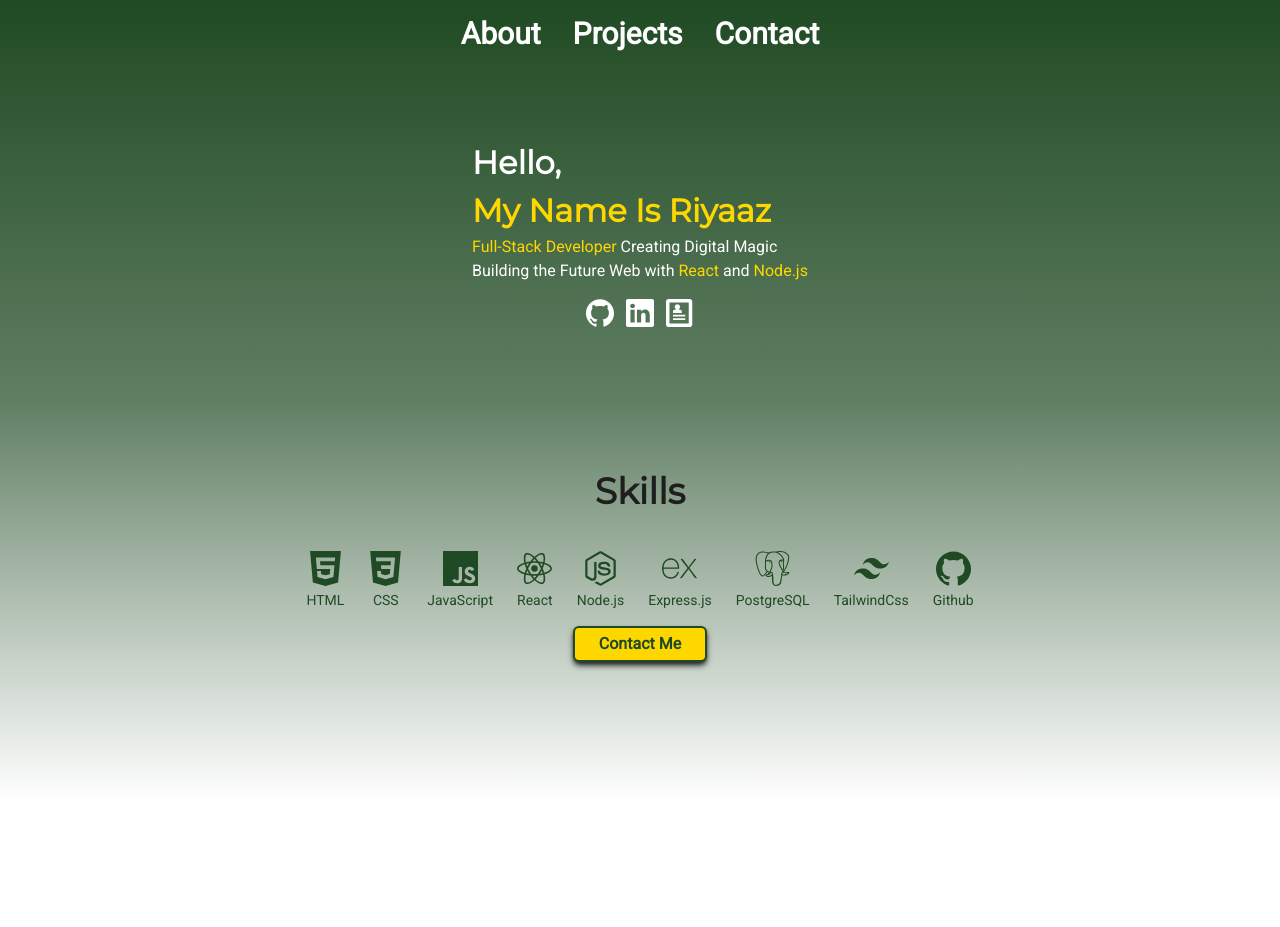
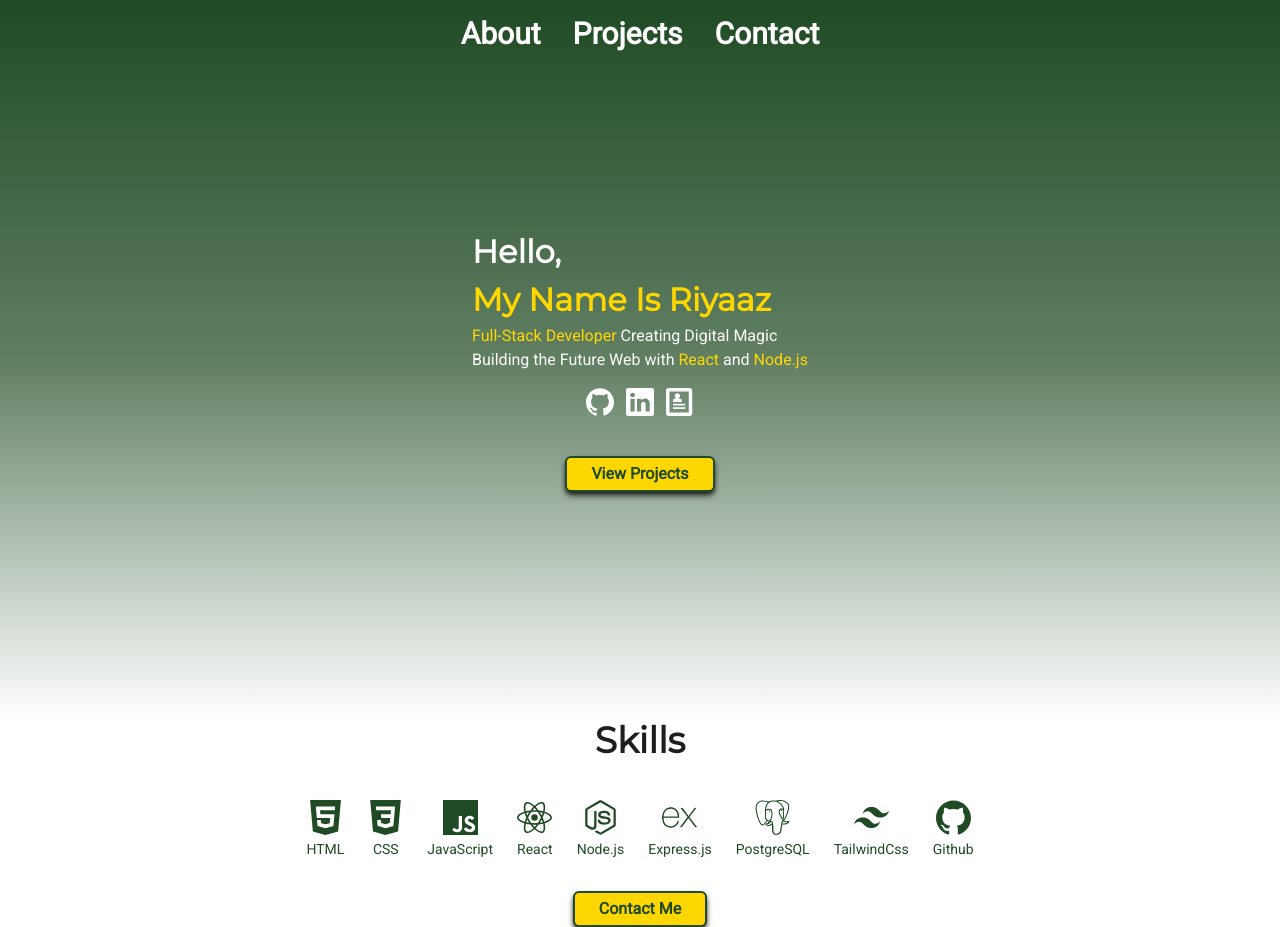
Before and after one commit to Riyaazct/myPortfolio, a React (Vite) app: page / in a window 1280 px wide. Before the commit the page ends 800 px from the top, so only its background shows below. Built offline with nearby package versions, Linux system fonts and the light colour scheme.

Commit message:
update: completed components

```diff
--- a/src/App.jsx
+++ b/src/App.jsx
@@ -1,9 +1,11 @@
 import Home from "./pages/Home";
+import Skills from "./pages/Skills";
 
 function App() {
   return (
-    <div className="">
+    <div>
       <Home />
+      <Skills />
     </div>
   );
 }
--- a/src/components/Button.jsx
+++ b/src/components/Button.jsx
@@ -1,7 +1,7 @@
-const Button = () => {
+const Button = ({ title }) => {
   return (
-    <button className="mt-2 py-1 px-6 border-2 border-[#1F4A23] bg-[#FFD700] rounded-md text-[#1f4a23] font-semibold shadow-[#1E1E1E] shadow-md">
-      Contact Me
+    <button className="mt-6 py-1 px-6 border-2 border-[#1F4A23] bg-[#FFD700] rounded-md text-[#1f4a23] font-semibold shadow-[#1E1E1E] shadow-md">
+      {title}
     </button>
   );
 };
--- a/src/components/Nav.jsx
+++ b/src/components/Nav.jsx
@@ -24,7 +24,7 @@ const Nav = () => {
       <ul
         className={
           isOpen
-            ? "ease-in duration-500 fixed left-0 top-0 flex flex-col justify-center items-center w-full h-screen bg-[#1F4A23]"
+            ? "ease-in duration-500 fixed left-0 top-0 flex flex-col justify-center items-center w-full h-screen bg-[#2E3B4E]"
             : "absolute top-0 h-screen left-[100%] ease-in duration-500 flex flex-col w-full md:h-min md:static md:flex-row justify-center items-center"
         }
       >
--- a/src/pages/Home.jsx
+++ b/src/pages/Home.jsx
@@ -1,5 +1,6 @@
 import Nav from "../components/Nav";
-import Skills from "./Skills";
+import Button from "../components/Button";
+// import Skills from "./Skills";
 import { SiGithub } from "react-icons/si";
 import { BsLinkedin } from "react-icons/bs";
 import { ImProfile } from "react-icons/im";
@@ -8,7 +9,7 @@ const Home = () => {
   return (
     <>
       <Nav />
-      <section className="flex flex-col items-center justify-center w-full h-screen bg-gradient-to-b from-[rgba(31,74,35,1)] via-[rgba(31,74,35,0.7104)] to-[rgba(31,74,35,0)]">
+      <section className="flex flex-col items-center justify-center w-full h-[90vh] bg-gradient-to-b from-[rgba(31,74,35,1)] via-[rgba(31,74,35,0.7104)] to-[rgba(31,74,35,0)]">
         <div>
           <h1>
             <span className="text-white text-[32px] font-semibold">
@@ -41,8 +42,11 @@ const Home = () => {
             <BsLinkedin size={28} />
             <ImProfile size={28} />
           </div>
+          <div className="text-center">
+            <Button title="View Projects" />
+          </div>
         </div>
-        <Skills />
+        {/* <Skills /> */}
       </section>
     </>
   );
--- a/src/pages/Skills.jsx
+++ b/src/pages/Skills.jsx
@@ -13,11 +13,11 @@ import { FaNodeJs } from "react-icons/fa";
 
 const Skills = () => {
   return (
-    <>
-      <h2 className="text-4xl text-[#1E1E1E] font-extrabold mt-32 mb-8">
+    <div className="text-center ">
+      <h2 className="text-4xl text-[#1E1E1E] font-extrabold pb-8">
         Skills
       </h2>
-      <div className="flex flex-wrap gap-2">
+      <div className="flex flex-wrap justify-center gap-2">
         <div className="flex flex-col items-center gap-1 p-2 text-[#1F4A23] ">
           <ImHtmlFive size={35} />
           <p className="text-sm font-medium">HTML</p>
@@ -55,8 +55,8 @@ const Skills = () => {
           <p className="text-sm font-medium">Github</p>
         </div>
       </div>
-      <Button />
-    </>
+      <Button title="Contact Me" />
+    </div>
   );
 };
 
```
